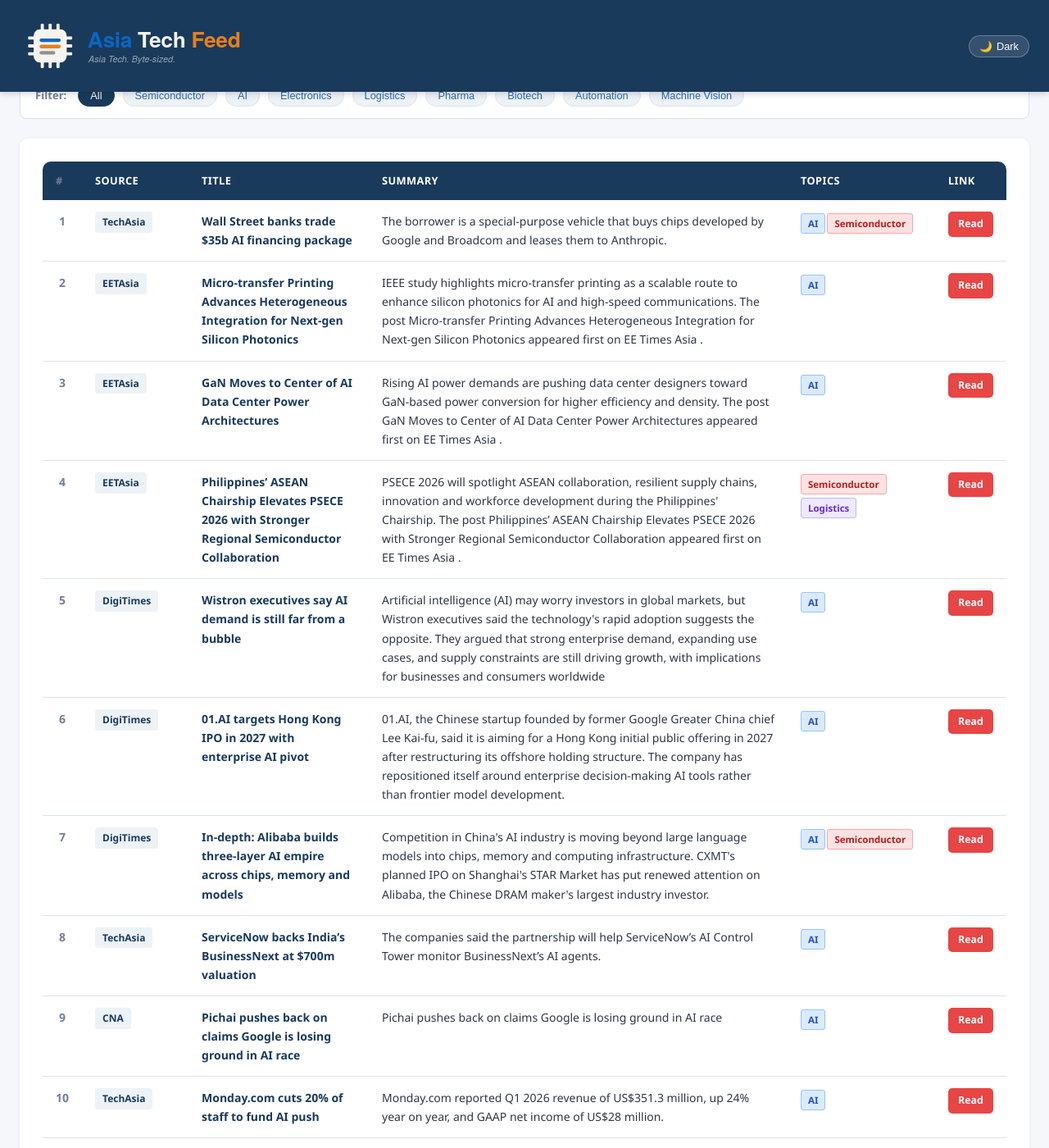
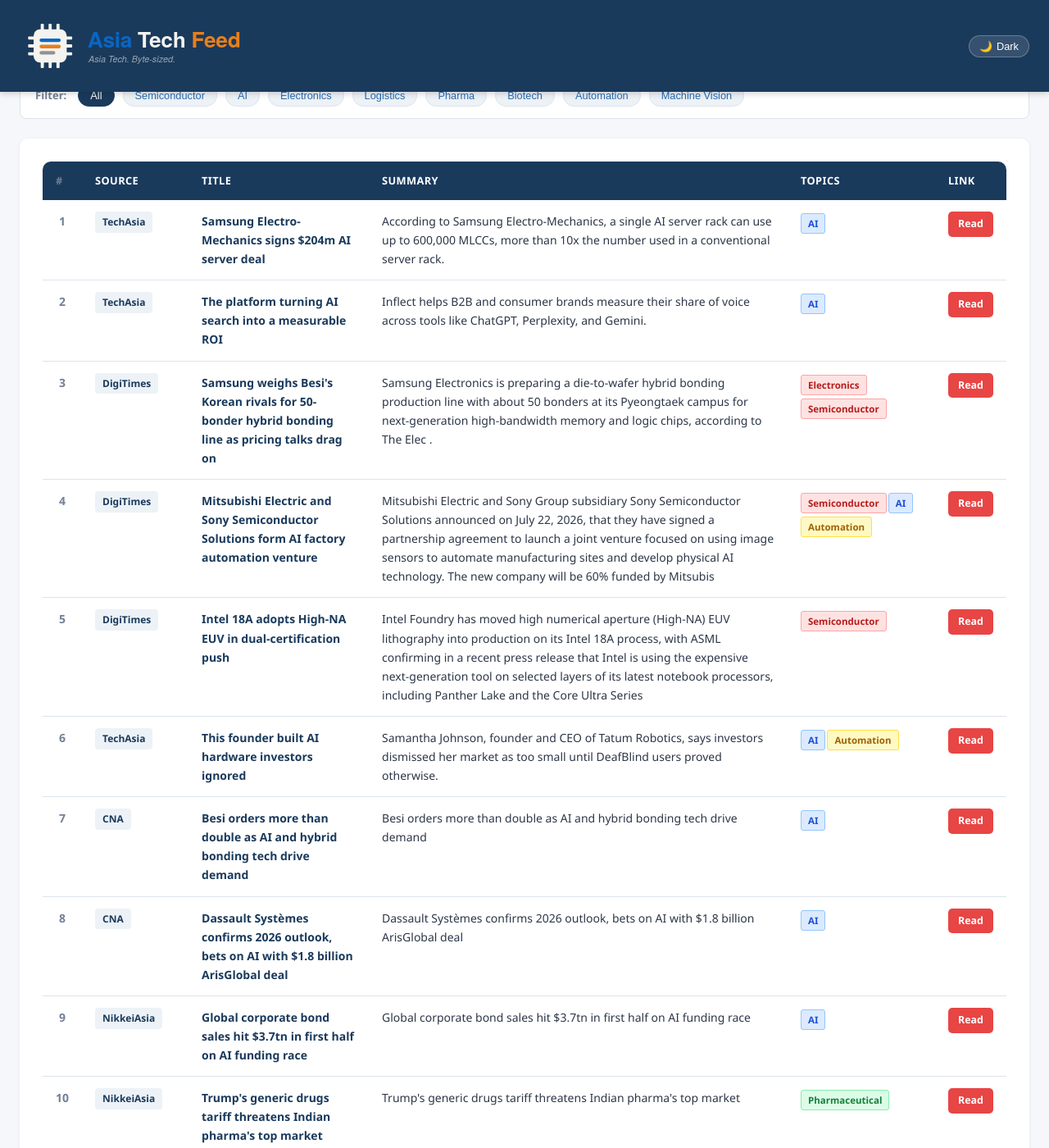
Before and after one commit to asiatechfeed/Asia-Tech-Feed, a Jekyll site: the page built from _posts/2026-07-23-asia-tech-news-digest.md, in a window 1280 px wide and 1400 px high, scrolled down 633 px. Shown: the whole window at 82% size. Built offline with Jekyll 4.4.1, drawn with Linux system fonts in a browser that asks for light colours; a script that is not in the unit is left out; some of the changed text lies outside the part shown.

Commit message:
📰 News digest 2026-07-23 (11 articles)

```diff
--- a/_posts/2026-07-23-asia-tech-news-digest.md
+++ b/_posts/2026-07-23-asia-tech-news-digest.md
@@ -1,15 +1,15 @@
 ---
 layout: post
 title: "Asia Tech News Digest - July 23, 2026"
-date: 2026-07-23 11:32:51 +0800
-articles_count: 14
-sources_count: 5
-sources: ["CNA", "DigiTimes", "EETAsia", "NikkeiAsia", "TechAsia"]
+date: 2026-07-23 16:00:51 +0800
+articles_count: 11
+sources_count: 4
+sources: ["CNA", "DigiTimes", "NikkeiAsia", "TechAsia"]
 csv_file: /assets/data/news-2026-07-23.tsv
-featured_title: "Wall Street banks trade $35b AI financing package"
-featured_url: "https://www.techinasia.com/anthropic-signs-20year-lease-bitcoin-miner-terawulf"
+featured_title: "Samsung Electro-Mechanics signs $204m AI server deal"
+featured_url: "https://www.techinasia.com/samsung-electro-mechanics-eyes-ai-chip-packaging-expansion"
 featured_source: "TechAsia"
-featured_summary: "The borrower is a special-purpose vehicle that buys chips developed by Google and Broadcom and leases them to Anthropic."
+featured_summary: "According to Samsung Electro-Mechanics, a single AI server rack can use up to 600,000 MLCCs, more than 10x the number used in a conventional server rack."
 featured_image: ""
 ---
 
@@ -28,114 +28,90 @@ featured_image: ""
 <tr>
   <td class="col-num">1</td>
   <td class="col-source"><span class="source-badge">TechAsia</span></td>
-  <td class="col-title"><span class="article-title">Wall Street banks trade $35b AI financing package</span></td>
-  <td class="col-summary">The borrower is a special-purpose vehicle that buys chips developed by Google and Broadcom and leases them to Anthropic.</td>
-  <td class="col-tags"><span class="tag ai">AI</span><span class="tag semi">Semiconductor</span></td>
-  <td class="col-link"><a class="btn-link" href="https://www.techinasia.com/anthropic-signs-20year-lease-bitcoin-miner-terawulf" target="_blank" rel="noopener">Read</a></td>
+  <td class="col-title"><span class="article-title">Samsung Electro-Mechanics signs $204m AI server deal</span></td>
+  <td class="col-summary">According to Samsung Electro-Mechanics, a single AI server rack can use up to 600,000 MLCCs, more than 10x the number used in a conventional server rack.</td>
+  <td class="col-tags"><span class="tag ai">AI</span></td>
+  <td class="col-link"><a class="btn-link" href="https://www.techinasia.com/samsung-electro-mechanics-eyes-ai-chip-packaging-expansion" target="_blank" rel="noopener">Read</a></td>
 </tr>
 <tr>
   <td class="col-num">2</td>
-  <td class="col-source"><span class="source-badge">EETAsia</span></td>
-  <td class="col-title"><span class="article-title">Micro-transfer Printing Advances Heterogeneous Integration for Next-gen Silicon Photonics</span></td>
-  <td class="col-summary">IEEE study highlights micro-transfer printing as a scalable route to enhance silicon photonics for AI and high-speed communications. The post Micro-transfer Printing Advances Heterogeneous Integration for Next-gen Silicon Photonics appeared first on EE Times Asia .</td>
+  <td class="col-source"><span class="source-badge">TechAsia</span></td>
+  <td class="col-title"><span class="article-title">The platform turning AI search into a measurable ROI</span></td>
+  <td class="col-summary">Inflect helps B2B and consumer brands measure their share of voice across tools like ChatGPT, Perplexity, and Gemini.</td>
   <td class="col-tags"><span class="tag ai">AI</span></td>
-  <td class="col-link"><a class="btn-link" href="https://www.eetasia.com/micro-transfer-printing-advances-heterogeneous-integration-for-next-gen-silicon-photonics/" target="_blank" rel="noopener">Read</a></td>
+  <td class="col-link"><a class="btn-link" href="https://www.techinasia.com/platform-turning-ai-search-measurable-roi" target="_blank" rel="noopener">Read</a></td>
 </tr>
 <tr>
   <td class="col-num">3</td>
-  <td class="col-source"><span class="source-badge">EETAsia</span></td>
-  <td class="col-title"><span class="article-title">GaN Moves to Center of AI Data Center Power Architectures</span></td>
-  <td class="col-summary">Rising AI power demands are pushing data center designers toward GaN-based power conversion for higher efficiency and density. The post GaN Moves to Center of AI Data Center Power Architectures appeared first on EE Times Asia .</td>
-  <td class="col-tags"><span class="tag ai">AI</span></td>
-  <td class="col-link"><a class="btn-link" href="https://www.eetasia.com/gan-moves-to-center-of-ai-data-center-power-architectures/" target="_blank" rel="noopener">Read</a></td>
+  <td class="col-source"><span class="source-badge">DigiTimes</span></td>
+  <td class="col-title"><span class="article-title">Samsung weighs Besi's Korean rivals for 50-bonder hybrid bonding line as pricing talks drag on</span></td>
+  <td class="col-summary">Samsung Electronics is preparing a die-to-wafer hybrid bonding production line with about 50 bonders at its Pyeongtaek campus for next-generation high-bandwidth memory and logic chips, according to The Elec .</td>
+  <td class="col-tags"><span class="tag semi">Electronics</span><span class="tag semi">Semiconductor</span></td>
+  <td class="col-link"><a class="btn-link" href="https://www.digitimes.com/news/a20260723VL227/samsung-equipment-production-hbm-hanwha.html" target="_blank" rel="noopener">Read</a></td>
 </tr>
 <tr>
   <td class="col-num">4</td>
-  <td class="col-source"><span class="source-badge">EETAsia</span></td>
-  <td class="col-title"><span class="article-title">Philippines’ ASEAN Chairship Elevates PSECE 2026 with Stronger Regional Semiconductor Collaboration</span></td>
-  <td class="col-summary">PSECE 2026 will spotlight ASEAN collaboration, resilient supply chains, innovation and workforce development during the Philippines' Chairship. The post Philippines’ ASEAN Chairship Elevates PSECE 2026 with Stronger Regional Semiconductor Collaboration appeared first on EE Times Asia .</td>
-  <td class="col-tags"><span class="tag semi">Semiconductor</span><span class="tag logis">Logistics</span></td>
-  <td class="col-link"><a class="btn-link" href="https://www.eetasia.com/philippines-asean-chairship-elevates-psece-2026-with-stronger-regional-semiconductor-collaboration/" target="_blank" rel="noopener">Read</a></td>
+  <td class="col-source"><span class="source-badge">DigiTimes</span></td>
+  <td class="col-title"><span class="article-title">Mitsubishi Electric and Sony Semiconductor Solutions form AI factory automation venture</span></td>
+  <td class="col-summary">Mitsubishi Electric and Sony Group subsidiary Sony Semiconductor Solutions announced on July 22, 2026, that they have signed a partnership agreement to launch a joint venture focused on using image sensors to automate manufacturing sites and develop physical AI technology. The new company will be 60% funded by Mitsubis</td>
+  <td class="col-tags"><span class="tag semi">Semiconductor</span><span class="tag ai">AI</span><span class="tag auto">Automation</span></td>
+  <td class="col-link"><a class="btn-link" href="https://www.digitimes.com/news/a20260723PD231/mitsubishi-electric-sony-joint-venture-automation.html" target="_blank" rel="noopener">Read</a></td>
 </tr>
 <tr>
   <td class="col-num">5</td>
   <td class="col-source"><span class="source-badge">DigiTimes</span></td>
-  <td class="col-title"><span class="article-title">Wistron executives say AI demand is still far from a bubble</span></td>
-  <td class="col-summary">Artificial intelligence (AI) may worry investors in global markets, but Wistron executives said the technology's rapid adoption suggests the opposite. They argued that strong enterprise demand, expanding use cases, and supply constraints are still driving growth, with implications for businesses and consumers worldwide</td>
-  <td class="col-tags"><span class="tag ai">AI</span></td>
-  <td class="col-link"><a class="btn-link" href="https://www.digitimes.com/news/a20260723PD218/wistron-ai-adoption-demand.html" target="_blank" rel="noopener">Read</a></td>
+  <td class="col-title"><span class="article-title">Intel 18A adopts High-NA EUV in dual-certification push</span></td>
+  <td class="col-summary">Intel Foundry has moved high numerical aperture (High-NA) EUV lithography into production on its Intel 18A process, with ASML confirming in a recent press release that Intel is using the expensive next-generation tool on selected layers of its latest notebook processors, including Panther Lake and the Core Ultra Series</td>
+  <td class="col-tags"><span class="tag semi">Semiconductor</span></td>
+  <td class="col-link"><a class="btn-link" href="https://www.digitimes.com/news/a20260723PD230/intel-foundry-high-na-euv-asml-production.html" target="_blank" rel="noopener">Read</a></td>
 </tr>
 <tr>
   <td class="col-num">6</td>
-  <td class="col-source"><span class="source-badge">DigiTimes</span></td>
-  <td class="col-title"><span class="article-title">01.AI targets Hong Kong IPO in 2027 with enterprise AI pivot</span></td>
-  <td class="col-summary">01.AI, the Chinese startup founded by former Google Greater China chief Lee Kai-fu, said it is aiming for a Hong Kong initial public offering in 2027 after restructuring its offshore holding structure. The company has repositioned itself around enterprise decision-making AI tools rather than frontier model development.</td>
-  <td class="col-tags"><span class="tag ai">AI</span></td>
-  <td class="col-link"><a class="btn-link" href="https://www.digitimes.com/news/a20260723PD200/01.ai-2027-startup-google-greater-china.html" target="_blank" rel="noopener">Read</a></td>
+  <td class="col-source"><span class="source-badge">TechAsia</span></td>
+  <td class="col-title"><span class="article-title">This founder built AI hardware investors ignored</span></td>
+  <td class="col-summary">Samantha Johnson, founder and CEO of Tatum Robotics, says investors dismissed her market as too small until DeafBlind users proved otherwise.</td>
+  <td class="col-tags"><span class="tag ai">AI</span><span class="tag auto">Automation</span></td>
+  <td class="col-link"><a class="btn-link" href="https://www.techinasia.com/this-founder-built-ai-hardware-investors-ignored" target="_blank" rel="noopener">Read</a></td>
 </tr>
 <tr>
   <td class="col-num">7</td>
-  <td class="col-source"><span class="source-badge">DigiTimes</span></td>
-  <td class="col-title"><span class="article-title">In-depth: Alibaba builds three-layer AI empire across chips, memory and models</span></td>
-  <td class="col-summary">Competition in China's AI industry is moving beyond large language models into chips, memory and computing infrastructure. CXMT's planned IPO on Shanghai's STAR Market has put renewed attention on Alibaba, the Chinese DRAM maker's largest industry investor.</td>
-  <td class="col-tags"><span class="tag ai">AI</span><span class="tag semi">Semiconductor</span></td>
-  <td class="col-link"><a class="btn-link" href="https://www.digitimes.com/news/a20260723PD202/alibaba-chips-cxmt-investment-ai-infrastructure.html" target="_blank" rel="noopener">Read</a></td>
+  <td class="col-source"><span class="source-badge">CNA</span></td>
+  <td class="col-title"><span class="article-title">Besi orders more than double as AI and hybrid bonding tech drive demand</span></td>
+  <td class="col-summary">Besi orders more than double as AI and hybrid bonding tech drive demand</td>
+  <td class="col-tags"><span class="tag ai">AI</span></td>
+  <td class="col-link"><a class="btn-link" href="https://www.channelnewsasia.com/business/besi-orders-more-double-ai-and-hybrid-bonding-tech-drive-demand-6272716" target="_blank" rel="noopener">Read</a></td>
 </tr>
 <tr>
   <td class="col-num">8</td>
-  <td class="col-source"><span class="source-badge">TechAsia</span></td>
-  <td class="col-title"><span class="article-title">ServiceNow backs India’s BusinessNext at $700m valuation</span></td>
-  <td class="col-summary">The companies said the partnership will help ServiceNow’s AI Control Tower monitor BusinessNext’s AI agents.</td>
+  <td class="col-source"><span class="source-badge">CNA</span></td>
+  <td class="col-title"><span class="article-title">Dassault Systèmes confirms 2026 outlook, bets on AI with $1.8 billion ArisGlobal deal</span></td>
+  <td class="col-summary">Dassault Systèmes confirms 2026 outlook, bets on AI with $1.8 billion ArisGlobal deal</td>
   <td class="col-tags"><span class="tag ai">AI</span></td>
-  <td class="col-link"><a class="btn-link" href="https://www.techinasia.com/firm-servicenow-acquire-data-startup-pyramid-analytics" target="_blank" rel="noopener">Read</a></td>
+  <td class="col-link"><a class="btn-link" href="https://www.channelnewsasia.com/business/dassault-systemes-confirms-2026-outlook-bets-ai-18-billion-arisglobal-deal-6272701" target="_blank" rel="noopener">Read</a></td>
 </tr>
 <tr>
   <td class="col-num">9</td>
-  <td class="col-source"><span class="source-badge">CNA</span></td>
-  <td class="col-title"><span class="article-title">Pichai pushes back on claims Google is losing ground in AI race</span></td>
-  <td class="col-summary">Pichai pushes back on claims Google is losing ground in AI race</td>
+  <td class="col-source"><span class="source-badge">NikkeiAsia</span></td>
+  <td class="col-title"><span class="article-title">Global corporate bond sales hit $3.7tn in first half on AI funding race</span></td>
+  <td class="col-summary">Global corporate bond sales hit $3.7tn in first half on AI funding race</td>
   <td class="col-tags"><span class="tag ai">AI</span></td>
-  <td class="col-link"><a class="btn-link" href="https://www.channelnewsasia.com/business/pichai-pushes-back-claims-google-losing-ground-in-ai-race-6272271" target="_blank" rel="noopener">Read</a></td>
+  <td class="col-link"><a class="btn-link" href="https://asia.nikkei.com/business/markets/bonds/global-corporate-bond-sales-hit-3.7tn-in-first-half-on-ai-funding-race" target="_blank" rel="noopener">Read</a></td>
 </tr>
 <tr>
   <td class="col-num">10</td>
-  <td class="col-source"><span class="source-badge">TechAsia</span></td>
-  <td class="col-title"><span class="article-title">Monday.com cuts 20% of staff to fund AI push</span></td>
-  <td class="col-summary">Monday.com reported Q1 2026 revenue of US$351.3 million, up 24% year on year, and GAAP net income of US$28 million.</td>
-  <td class="col-tags"><span class="tag ai">AI</span></td>
-  <td class="col-link"><a class="btn-link" href="https://www.techinasia.com/israeli-software-firm-monday-com-rebuilds-platform-for-ai-agents" target="_blank" rel="noopener">Read</a></td>
+  <td class="col-source"><span class="source-badge">NikkeiAsia</span></td>
+  <td class="col-title"><span class="article-title">Trump's generic drugs tariff threatens Indian pharma's top market</span></td>
+  <td class="col-summary">Trump's generic drugs tariff threatens Indian pharma's top market</td>
+  <td class="col-tags"><span class="tag bio">Pharmaceutical</span></td>
+  <td class="col-link"><a class="btn-link" href="https://asia.nikkei.com/business/pharmaceuticals/trump-s-generic-drugs-tariff-threatens-indian-pharma-s-top-market" target="_blank" rel="noopener">Read</a></td>
 </tr>
 <tr>
   <td class="col-num">11</td>
-  <td class="col-source"><span class="source-badge">CNA</span></td>
-  <td class="col-title"><span class="article-title">South Korea's Q2 GDP beats estimates on chip export boom</span></td>
-  <td class="col-summary">South Korea's Q2 GDP beats estimates on chip export boom</td>
-  <td class="col-tags"><span class="tag semi">Semiconductor</span></td>
-  <td class="col-link"><a class="btn-link" href="https://www.channelnewsasia.com/business/south-koreas-q2-gdp-beats-estimates-chip-export-boom-6272141" target="_blank" rel="noopener">Read</a></td>
-</tr>
-<tr>
-  <td class="col-num">12</td>
   <td class="col-source"><span class="source-badge">NikkeiAsia</span></td>
-  <td class="col-title"><span class="article-title">US officials threaten to sanction Chinese AI startups after Moonshot release</span></td>
-  <td class="col-summary">US officials threaten to sanction Chinese AI startups after Moonshot release</td>
-  <td class="col-tags"><span class="tag ai">AI</span></td>
-  <td class="col-link"><a class="btn-link" href="https://asia.nikkei.com/business/technology/artificial-intelligence/us-officials-threaten-to-sanction-chinese-ai-startups-after-moonshot-release" target="_blank" rel="noopener">Read</a></td>
-</tr>
-<tr>
-  <td class="col-num">13</td>
-  <td class="col-source"><span class="source-badge">NikkeiAsia</span></td>
-  <td class="col-title"><span class="article-title">How fentanyl-linked crypto fraud ties back to a Chinese drug kingpin</span></td>
-  <td class="col-summary">How fentanyl-linked crypto fraud ties back to a Chinese drug kingpin</td>
-  <td class="col-tags"><span class="tag bio">Pharmaceutical</span></td>
-  <td class="col-link"><a class="btn-link" href="https://asia.nikkei.com/economy/trade-war/fentanyl-s-hidden-routes/how-fentanyl-linked-crypto-fraud-ties-back-to-a-chinese-drug-kingpin" target="_blank" rel="noopener">Read</a></td>
-</tr>
-<tr>
-  <td class="col-num">14</td>
-  <td class="col-source"><span class="source-badge">NikkeiAsia</span></td>
-  <td class="col-title"><span class="article-title">Elon Musk touts Tesla's AI6 as the world's best edge AI chip</span></td>
-  <td class="col-summary">Elon Musk touts Tesla's AI6 as the world's best edge AI chip</td>
-  <td class="col-tags"><span class="tag ai">AI</span><span class="tag semi">Semiconductor</span></td>
-  <td class="col-link"><a class="btn-link" href="https://asia.nikkei.com/business/automobiles/elon-musk-touts-tesla-s-ai6-as-the-world-s-best-edge-ai-chip" target="_blank" rel="noopener">Read</a></td>
+  <td class="col-title"><span class="article-title">Taiwan to push advanced robotics on distinct path from China: tech czar</span></td>
+  <td class="col-summary">Taiwan to push advanced robotics on distinct path from China: tech czar</td>
+  <td class="col-tags"><span class="tag auto">Automation</span></td>
+  <td class="col-link"><a class="btn-link" href="https://asia.nikkei.com/business/technology/taiwan-to-push-advanced-robotics-on-distinct-path-from-china-tech-czar" target="_blank" rel="noopener">Read</a></td>
 </tr>
 </tbody>
 </table>
```
Also changed, not shown: _data/seen_urls.json (+12 -1 lines), _digest_meta.json (+20 -21 lines), assets/data/news-2026-07-23.tsv (+11 -14 lines), assets/data/search-index.json.
